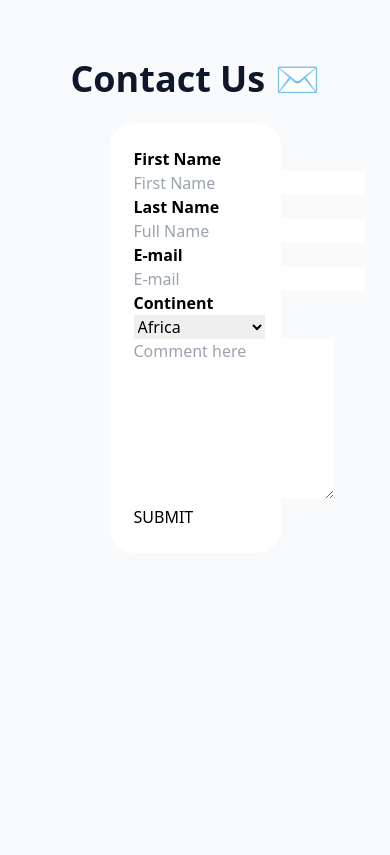
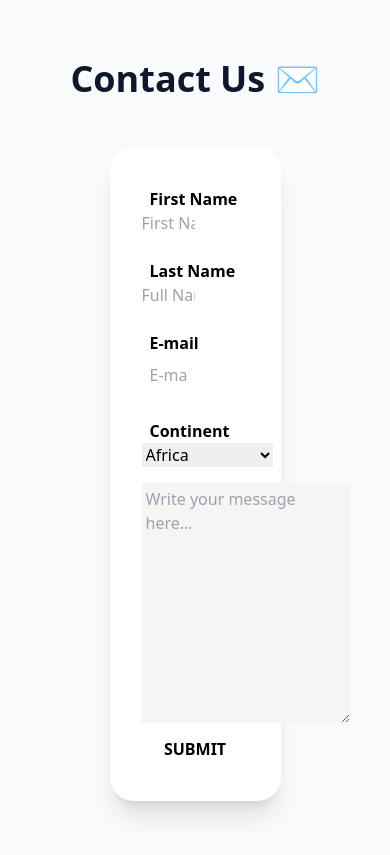
Before and after one commit to Kumaguro3/tailwind-project, a website: page build/index.html in a window 390 px wide. Shown: the part 3220-4075 px from the top of the page. Before the commit the page ends 3845 px from the top, so only its background shows below. Drawn offline with Linux system fonts and the light colour scheme.

Commit message:
Keep working on form responsivness

```diff
--- a/build/index.html
+++ b/build/index.html
@@ -117,35 +117,52 @@
             <!-- Create Contact form-->
 
 
+    <div class="form my-12 ">
+   <form class=" mx-auto rounded-3xl w-1/2 sm:w-7/12 border-black dark:border-white dark:bg-white bg-white dark:text-black p-6 text-left d-inline shadow-xl">
 
-   <form class="bg-white mx-auto rounded-3xl w-1/2 border-red-300 dark:bg-white  dark:text-black p-6 text-left d-inline ">
+    <div class="my-2 p-2">
+  <label for="first-name" class="font-bold p-2">First Name</label>
+  <input name="first-name" type="text" class="feedback-input w-1/2" placeholder="First Name" />
+  <br>
+</div>
 
-  <label for="first-name" class="font-bold">First Name</label>
-  <input name="first-name" type="text" class="feedback-input " placeholder="First Name" />
+  <div class="my-2 p-2">
+   <label for="last-name" class="font-bold p-2">Last Name</label>
+  <input name="last-name" type="text" class="feedback-input w-1/2" placeholder="Full Name" />
+  <br>
+</div>
+
+  <div class=" my-2 p-2">
+   <label for="email" class="font-bold p-2">E-mail</label>
+  <input name="email" type="text" class="feedback-input p-2 w-1/2" placeholder="E-mail" />
+   <br>
+</div>
+
+
+     <div class=" my-2 p-2">
+   <label for="continent" class="font-bold p-2">Continent</label>
+    <select id="countinent" name="continent">
+      <option value="Africa">Africa</option>
+     <option value="Asia">Asia</option>
+     <option value="Europe">Europe</option>
+      <option value="North-America">North-America</option>
+      <option value="Oceania">Oceania</option>
+       <option value="SouthAmerica">South-America</option>
+    </select>
+ <br>
+
+</div>
+
+
+  <div class="my-2 text-center mx-auto">
+  <textarea name="text" class="feedback-input h-60 sm:w-600 p-1 mx-2 bg-stone-100"  placeholder="Write your message here..."></textarea>
   <br>
 
-   <label for="last-name" class="font-bold">Last Name</label>
-  <input name="last-name" type="text" class="feedback-input" placeholder="Full Name" />
-  <br>
+  <input class="font-bold p-2 " type="submit" value="SUBMIT"/>
+</div>
 
-   <label for="email" class="font-bold">E-mail</label>
-  <input name="email" type="text" class="feedback-input" placeholder="E-mail" />
-   <br>
-
-   <label for="continent" class="font-bold">Continent</label>
-    <select id="countinent" name="continent">
-      <option value="Africa">Africa</option>
-      <option value="North-America">North-America</option>
-       <option value="SouthAmerica">South-America</option>
-      <option value="Asia">Asia</option>
-      <option value="Europe">Europe</option>
-      <option value="Oceania">Oceania</option>
-    </select>
- <br>
-  <textarea name="text" class="feedback-input mx-200 h-40"  placeholder="Comment here"></textarea>
-  <br>
-  <input type="submit" value="SUBMIT"/>
 </form>
+</div>
     </main>
   </body>
 </html>
```
Also changed, not shown: build/css/style.css.
